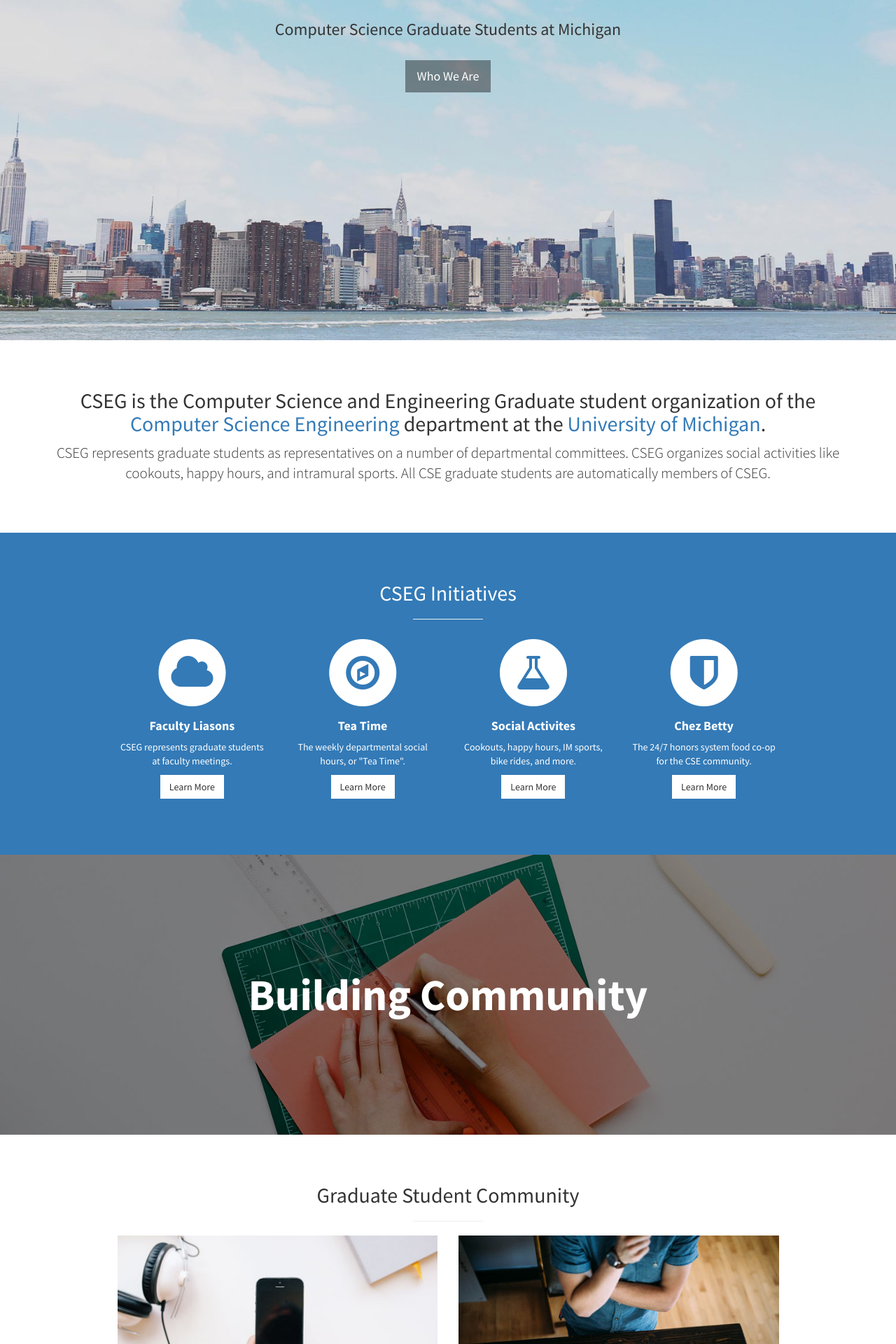
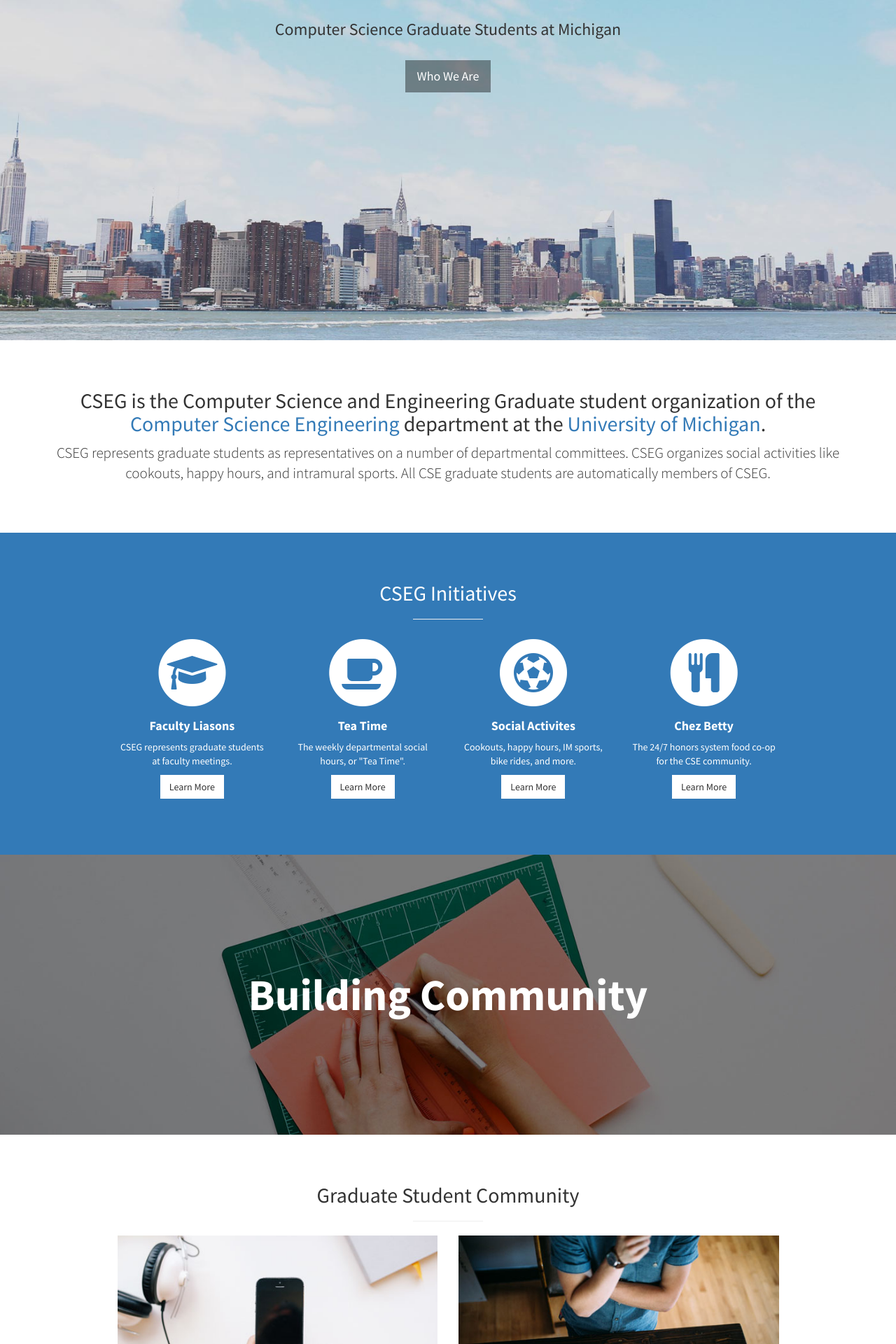
Before and after one commit to cseg-michigan/cseg-michigan.github.io, a Jekyll site: the page built from index.html, in a window 1280 px wide. Shown: the part 414-2334 px from the top of the page at 70% size. Built offline with Jekyll 4.4.1, drawn with Linux system fonts in a browser that asks for light colours.

Commit message:
Update icons for initiatives

```diff
--- a/_includes/services.html
+++ b/_includes/services.html
@@ -10,7 +10,7 @@
             <div class="service-item">
               <span class="fa-stack fa-4x">
               <i class="fa fa-circle fa-stack-2x"></i>
-              <i class="fa fa-cloud fa-stack-1x text-primary"></i>
+              <i class="fa fa-graduation-cap fa-stack-1x text-primary"></i>
             </span>
               <h4>
                 <strong>Faculty Liasons</strong>
@@ -23,7 +23,7 @@
             <div class="service-item">
               <span class="fa-stack fa-4x">
               <i class="fa fa-circle fa-stack-2x"></i>
-              <i class="fa fa-compass fa-stack-1x text-primary"></i>
+              <i class="fa fa-coffee fa-stack-1x text-primary"></i>
             </span>
               <h4>
                 <strong>Tea Time</strong>
@@ -36,7 +36,7 @@
             <div class="service-item">
               <span class="fa-stack fa-4x">
               <i class="fa fa-circle fa-stack-2x"></i>
-              <i class="fa fa-flask fa-stack-1x text-primary"></i>
+              <i class="fa fa-futbol-o fa-stack-1x text-primary"></i>
             </span>
               <h4>
                 <strong>Social Activites</strong>
@@ -49,7 +49,7 @@
             <div class="service-item">
               <span class="fa-stack fa-4x">
               <i class="fa fa-circle fa-stack-2x"></i>
-              <i class="fa fa-shield fa-stack-1x text-primary"></i>
+              <i class="fa fa-cutlery fa-stack-1x text-primary"></i>
             </span>
               <h4>
                 <strong>Chez Betty</strong>
```
